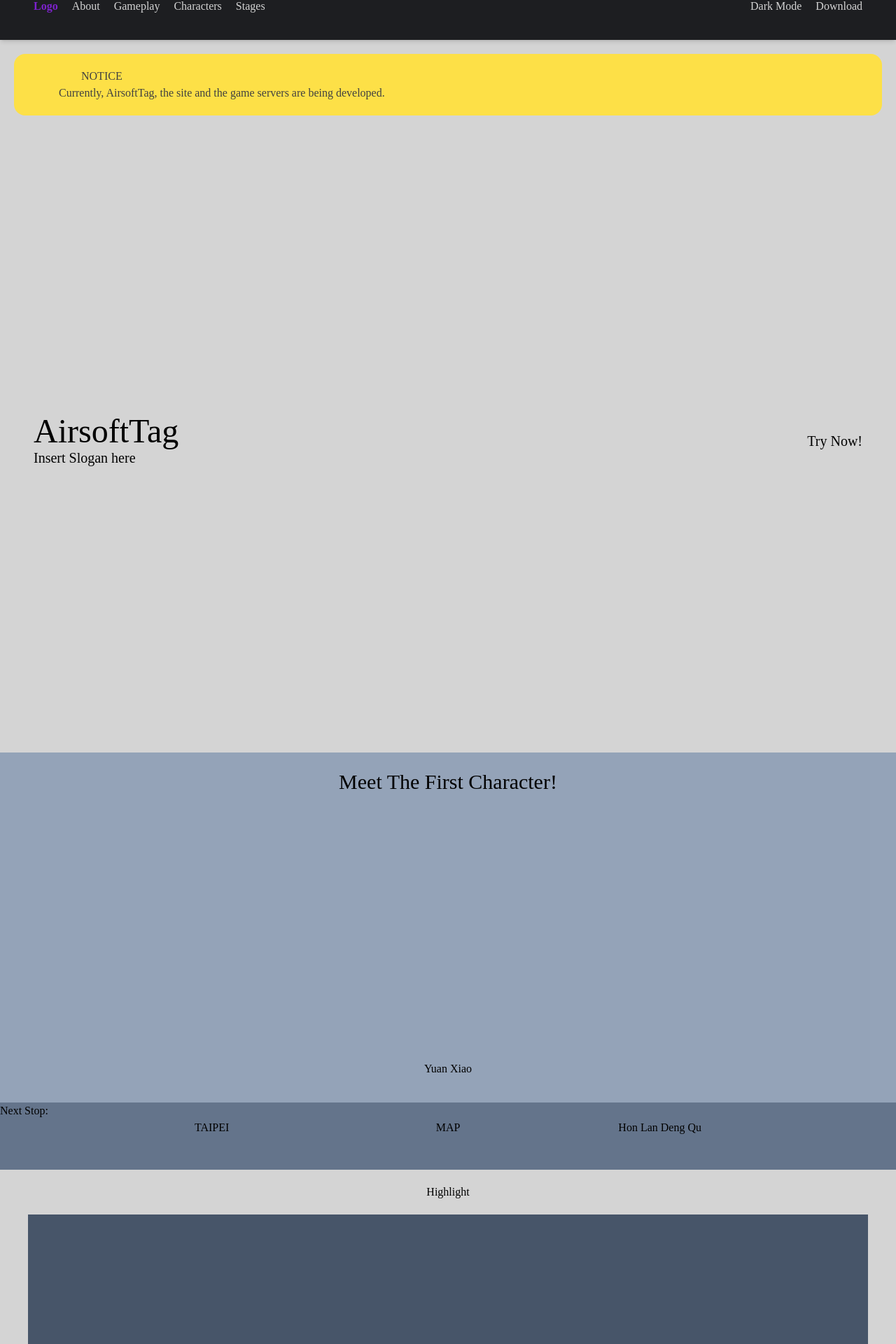
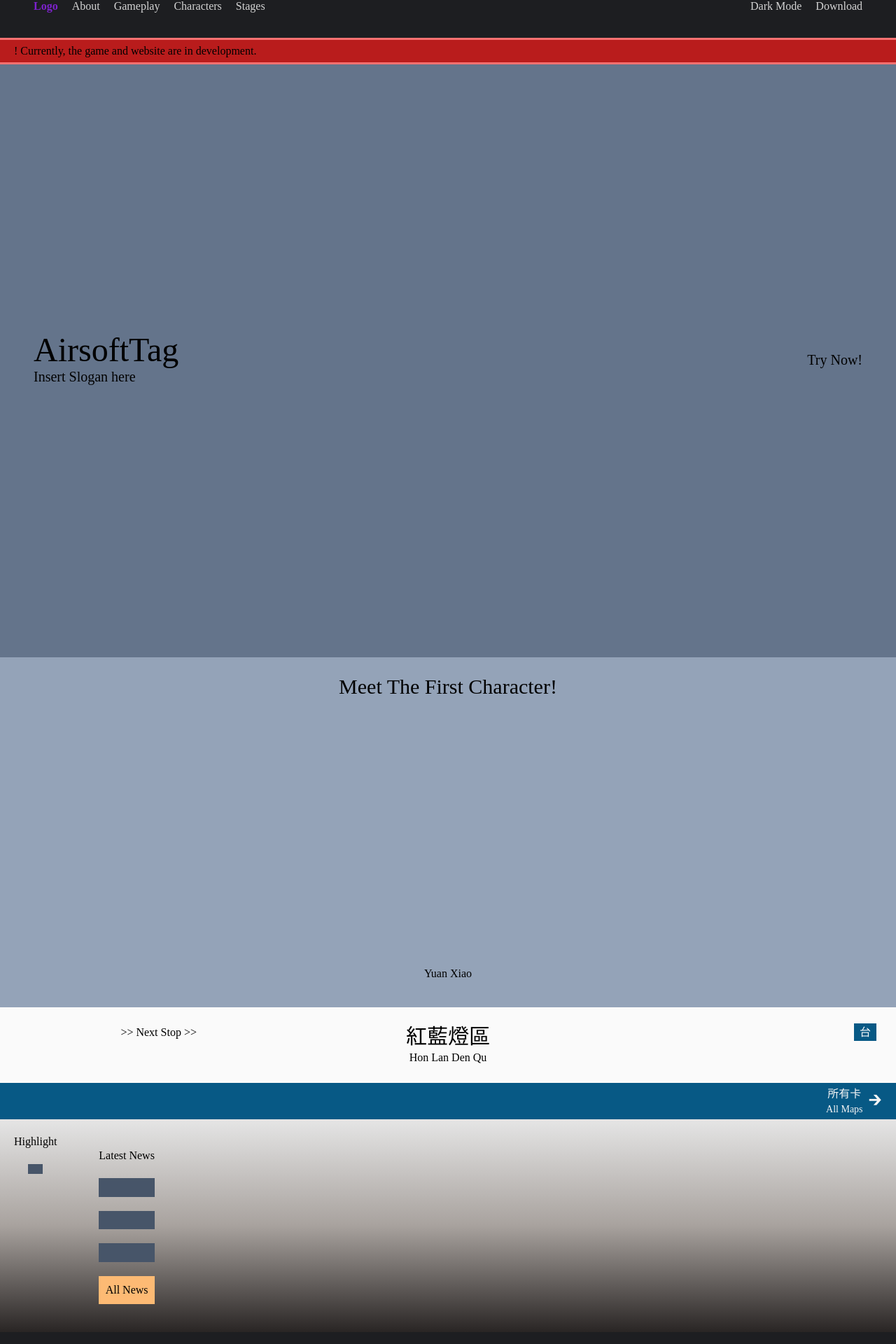
Before and after one commit to Oualidaz/miyamen-frontend, a SvelteKit app: page /project-eaa/AirsoftTag in a window 1280 px wide. Shown: the part 39-1959 px from the top of the page at 70% size. Built offline with nearby package versions, Linux system fonts and the light colour scheme; a web font is replaced by a local one.

Commit message:
adjusted latest map view

```diff
--- a/src/lib/AirsoftTag/layout/Header.svelte
+++ b/src/lib/AirsoftTag/layout/Header.svelte
@@ -1,8 +1,8 @@
 <header
-  class="sticky top-0 bg-[#1d1e21] text-neutral-300 h-min-full py-9 px-12 shadow-md"
+  class="sticky top-0 "
 >
   <nav
-    class="flex gap-5 "
+    class="flex gap-5 bg-[#1d1e21] text-neutral-300 h-min-full py-9 px-12 shadow-md"
   >
     <a href="/" class="grow lg:grow-0 text-purple-700 font-bold">Logo</a>
     <a href="/" class="hidden lg:block ">About</a>
@@ -13,4 +13,9 @@
     <a href="/" class="hidden lg:block">Download</a>
     <button class="lg:hidden">-</button>
   </nav>
+  <div
+  class="w-screen px-5 py-1 bg-red-700 outline outline-red-400"
+>
+  ! Currently, the game and website are in development.
+</div>
 </header>
--- a/src/routes/+page.svelte
+++ b/src/routes/+page.svelte
@@ -1 +1,2 @@
 <h1>Miyamen Studio</h1>
+<a href="/project-eaa/AirsoftTag">Click Here to get to the current game</a>
--- a/src/routes/project-eaa/AirsoftTag/+layout.svelte
+++ b/src/routes/project-eaa/AirsoftTag/+layout.svelte
@@ -7,7 +7,7 @@
 
 
 <div
-  class="bg-neutral-300 flex flex-col min-h-screen"
+  class="bg-[#1d1e21] flex flex-col min-h-screen"
 >
   <Header />
   <slot />
--- a/src/routes/project-eaa/AirsoftTag/+page.svelte
+++ b/src/routes/project-eaa/AirsoftTag/+page.svelte
@@ -1,13 +1,5 @@
-
 <div
-  class="px-12 m-5 bg-yellow-300 text-neutral-700 rounded-2xl"
->
-  <p class="pl-12 pt-5 ">NOTICE</p>
-  <p class="px-4 pb-5">Currently, AirsoftTag, the site and the game servers are being developed.</p>
-</div>
-
-<div
-  class=" h-[890px] items-center px-12 flex "
+  class="bg-slate-500 h-[850px] items-center px-12 flex "
 >
   <div
     class="flex flex-col grow"
@@ -35,21 +27,46 @@
   <p class="p-4">Yuan Xiao</p>
 </div>
 
-<div class="bg-slate-500 h-24">
-  <div>
-    Next Stop:
+<div class="bg-neutral-50 shadow-xl">
+
+  <div class="px-7 py-6 flex flex-row gap-4 justify-stretch">
+    <p class="flex-1 text-center "> >> Next Stop >> </p>
+    <div class="flex-1 flex flex-col justify-center items-center">
+      <p class="text-3xl">紅藍燈區</p>
+      <p class="text-md">Hon Lan Den Qu</p>
+    </div>
+
+    <div class="flex-1">
+      <p class="text-end text-md text-neutral-50 w-full ">
+          <span class="bg-sky-800 px-2 py-1">台</span>
+      </p>
+    </div>
+
   </div>
+
   <div
-    class="flex flex-row justify-around"
+    class="py-1 bg-sky-800 text-neutral-100 flex justify-end"
   >
-    <p>TAIPEI</p>
-    <p class=" text-center absolute">MAP</p>
-    <p>Hon Lan Deng Qu</p>
+    <button
+    class="px-5 flex items-center gap-2"
+    >
+    <div>
+      <p class="text-md">所有卡</p>
+      <p class="text-sm">All Maps</p>
+    </div>
+
+    <p class="text-2xl mb-1">🡲</p>
+    </button>
   </div>
 </div>
 
 
 <div
+  class="
+  flex flex-col lg:flex-row
+  bg-gradient-to-b from-neutral-200 via-stone-400 to-stone-800"
+>
+  <div
   class="p-5"
 >
   <h1
@@ -84,3 +101,4 @@
     class="py-2 w-full bg-orange-300 text-center"
   >All News</button>
 </div>
+</div>
```
